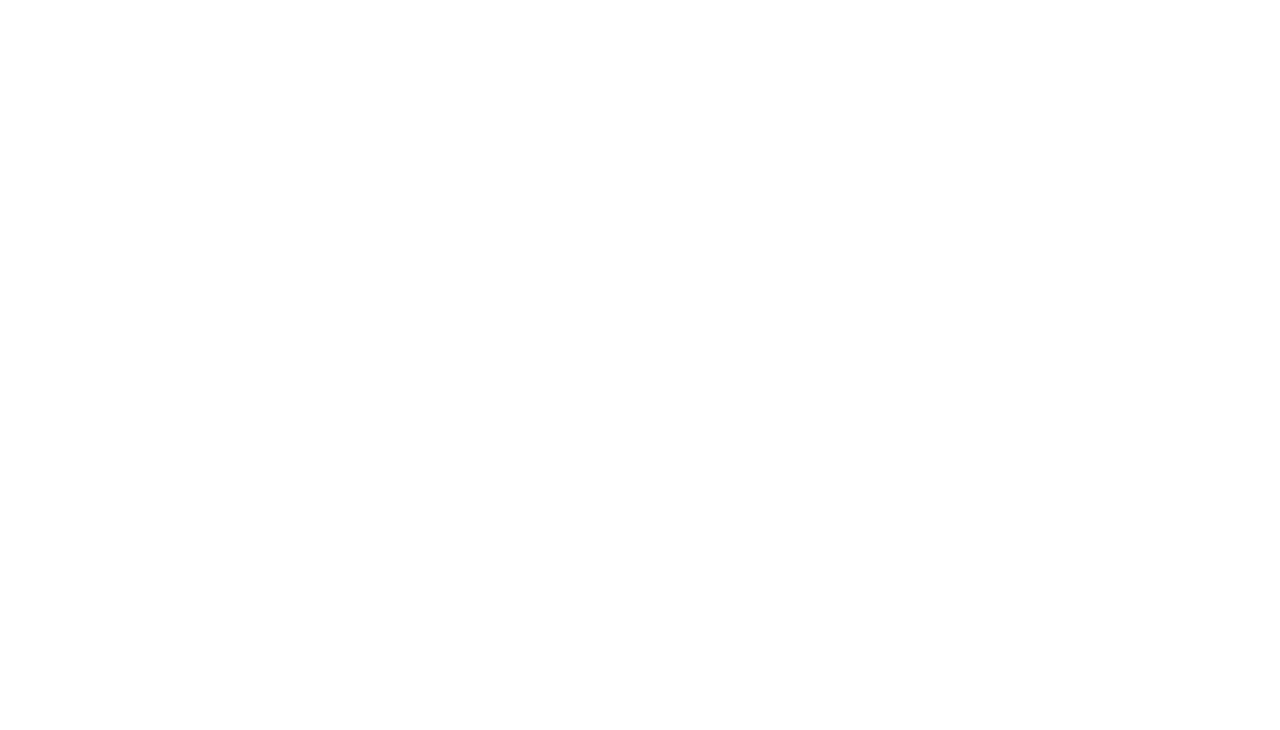
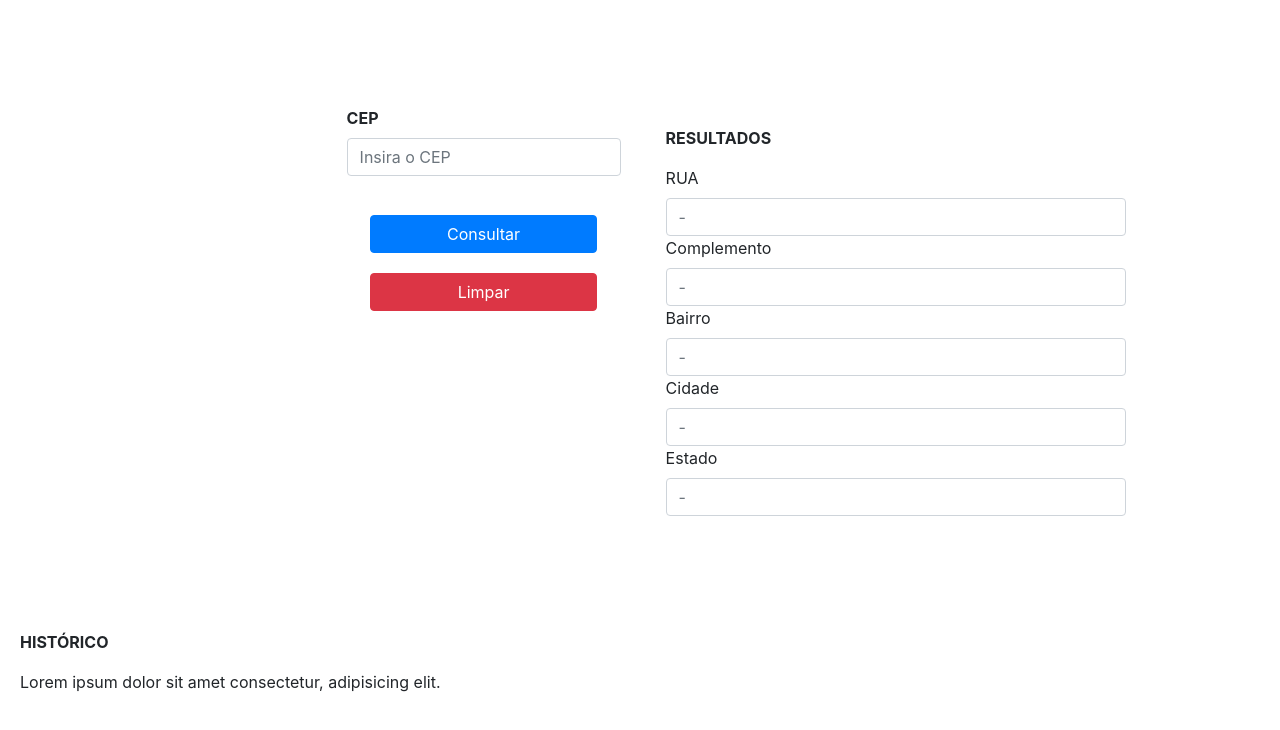
Before and after one commit to tavvarez/teste_ultralim, a plain HTML site: page public/index.html in a window 1280 px wide. Drawn offline with nearby package versions, Linux system fonts and the light colour scheme.

Commit message:
front e styles finalizados

```diff
--- a/public/index.html
+++ b/public/index.html
@@ -5,35 +5,58 @@
 
     <!-- Importação do bootstrap -->
     <link rel="stylesheet" href="https://cdn.jsdelivr.net/npm/bootstrap@4.3.1/dist/css/bootstrap.min.css" integrity="sha384-ggOyR0iXCbMQv3Xipma34MD+dH/1fQ784/j6cY/iJTQUOhcWr7x9JvoRxT2MZw1T" crossorigin="anonymous">
+    <link rel="stylesheet" href="./styles/styles.css">
 
     <title>Teste - ViaCep</title>
 
 </head>
 <body>
 
-    <div>
+    <div class="content">
         <form action="">
 
+            <div class="form-group font-weight-bold">
+                <label for="">CEP</label>
+                <input type="text" id="cep" pattern="\d{5}-?\d{3}" class="form-control" required placeholder="Insira o CEP">
+            </div>
+
+
+            <div class="buttons">
+            <button type="submit" id="" class="btn btn-primary botao">Consultar</button>
+            <button type="submit" id="" class="btn btn-danger botao">Limpar</button>
+            </div>
+        </form>
+    </div>
+
+    <div class="resultados">
         <div>
-
+            <label for="" class="form-group font-weight-bold">RESULTADOS</label><br>
+            <label for="">RUA</label>
+            <input type="text" id="rua" class="form-control" required placeholder="-">
         </div>
         <div>
-
+            <label for="">Complemento</label>
+            <input type="text" id="complemento" class="form-control" required placeholder="-">
         </div>
         <div>
-
+            <label for="">Bairro</label>
+            <input type="text" id="bairro" class="form-control" required placeholder="-">
         </div>
         <div>
-
+            <label for="">Cidade</label>
+            <input type="text" id="cidade" class="form-control" required placeholder="-">
         </div>
         <div>
-
+            <label for="">Estado</label>
+            <input type="text" id="estado" class="form-control" required placeholder="-">
         </div>
-            <div>
-
     </div>
 
-        </form>
+    <div>
+        <div class="historico">
+            <label for="" class="form-group font-weight-bold">HISTÓRICO</label><br>
+            <p>Lorem ipsum dolor sit amet consectetur, adipisicing elit.</p>
+        </div>
     </div>
 
 </body>
--- a/public/styles/styles.css
+++ b/public/styles/styles.css
@@ -0,0 +1,40 @@
+.content {
+    float: left;
+    position: absolute;
+    left: 65;
+    top: 10%;
+    display: flex;
+    padding: 2%;
+    order: 1;
+    margin-left: 20%;
+    height: 52%;
+}
+
+.buttons {
+    padding: 5%;
+    display: flex;
+    flex-direction: column;
+}
+
+.botao {
+    margin: 10px;
+}
+
+.resultados {
+    align-items: center;
+    float: right;
+    margin-top: 100px;
+    top: 10%;
+    margin-right: 10%;
+    padding: 2%;
+    flex-direction: column;
+    width: 40%;
+}
+
+.historico {
+    flex-direction: column;
+    position: absolute;
+    bottom: 90;
+    margin-left: 20px;
+    width: 89%;
+}
--- a/src/index.js
+++ b/src/index.js
@@ -0,0 +1 @@
+const btnDePesquisarCep = document.querySelector('')
```
Lines whose indentation alone changed are shown as unchanged.
